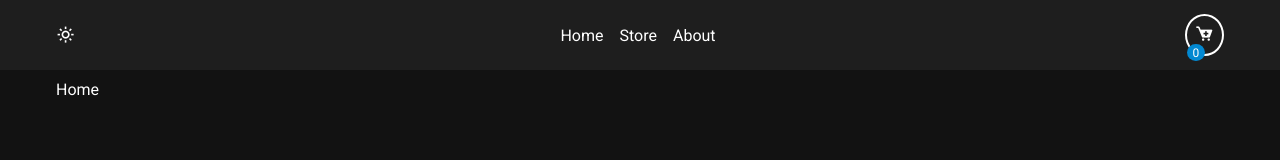
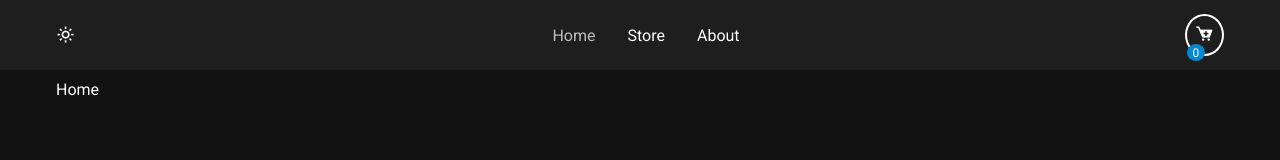
Before and after one commit to Ghassan-SkyDe/react-typeScript-shopping-cart, a React (Vite) app: page / in a window 1280 px wide. Shown: the top 160 px of the page. Built offline with nearby package versions, Linux system fonts and the light colour scheme.

Commit message:
header links changed to navLinks and active css class added to header style css file

```diff
--- a/src/layout/header/Header.tsx
+++ b/src/layout/header/Header.tsx
@@ -1,5 +1,5 @@
 import "./style.css";
-import { Link } from "react-router-dom";
+import { Link, NavLink } from "react-router-dom";
 import { useActions } from "../../context/ActionsContext";
 import { useShoppingCart } from "../../context/shoppingCartContext";
 
@@ -13,9 +13,9 @@ const Header = () => {
         <div className="header__content">
             <i className={`bx ${isDark ? "bx-sun" : "bx-moon"}`} onClick={handleToggleMode}></i>
             <nav className='header__nav'>
-              <Link to="/" className='header__nav--link'>Home</Link>
-              <Link to="/store" className='header__nav--link'>Store</Link>
-              <Link to="/about" className='header__nav--link'>About</Link>
+              <NavLink to="/" className='header__nav--link'>Home</NavLink>
+              <NavLink to="/store" className='header__nav--link'>Store</NavLink>
+              <NavLink to="/about" className='header__nav--link'>About</NavLink>
             </nav>
             <div onClick={() => handleToggleSideCart()} className="header__content--cart">
               <i className='bx bxs-cart-add' ></i>
--- a/src/layout/header/style.css
+++ b/src/layout/header/style.css
@@ -20,12 +20,10 @@
     align-items: center;
 }
 
-.header__nav {}
-
 .header__nav--link {
     color: var(--text-primary);
     text-decoration: none;
-    margin-left: 1rem;
+    margin-left: 2rem;
 
 }
 
@@ -51,3 +49,7 @@
     top: calc(100% - 10px);
     left: 0;
 }
+
+.active {
+    color: var(--text-secondary);
+}
```
